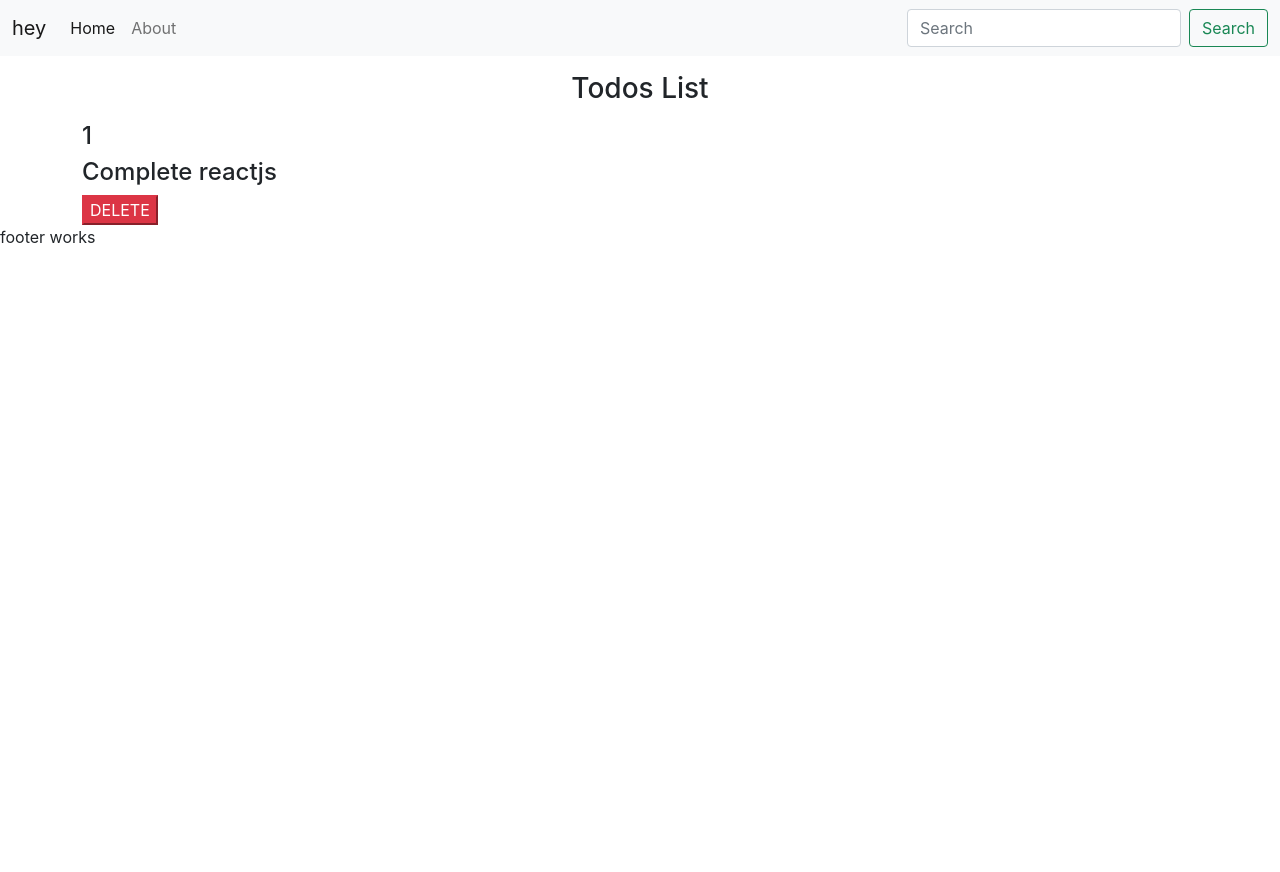
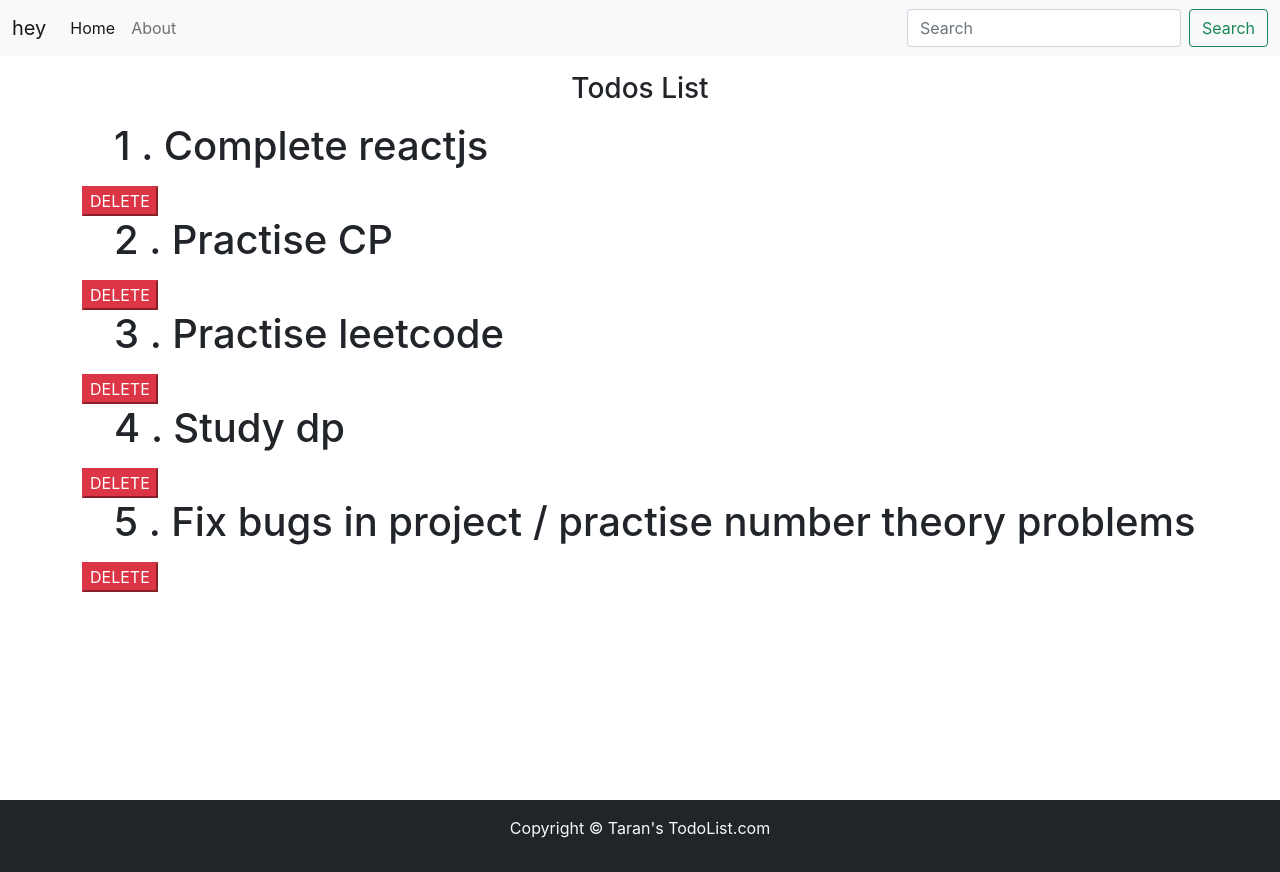
Before and after one commit to singhtaran1005/to-do-using-js-, a React (Create React App) app: page / in a window 1280 px wide. Before the commit the page ends 800 px from the top, so only its background shows below. Built offline with nearby package versions, Linux system fonts and the light colour scheme.

Commit message:
updates_todo

```diff
--- a/src/App.js
+++ b/src/App.js
@@ -1,4 +1,3 @@
-import React from 'react'
 
 import logo from './logo.svg';
 import './App.css';
@@ -6,17 +5,28 @@
 import Header from "./components/header";
 import { Todos } from "./components/todos";
 import { Footer } from "./components/footer";
+import React, { useState } from 'react';
+
 
 function App() {
+  const onDelete = (todo) => {
+    console.log("I am delete of a todo", todo);
+    // let index = todos.indexOf(todo);
+    // todos.splice(index, 1);
 
-  let todos = [
+    //deleting todos ->
+    setTodos(todos.filter((e) => {
+      return e !== todo;
+    }));
+  };
+  const [todos, setTodos] = useState([
     {
       no: 1,
       title: "Complete reactjs"
     },
     {
       no: 2,
-      title: "Practise cp"
+      title: "Practise CP"
     }, {
       no: 3,
       title: "Practise leetcode"
@@ -27,11 +37,11 @@
       no: 5,
       title: "Fix bugs in project / practise number theory problems"
     },
-  ]
+  ]);
   return (
     <>
       <Header title="hey" />
-      <Todos todos={todos} />
+      <Todos todos={todos} onDelete={onDelete} />
       <Footer></Footer>
     </>
   );
--- a/src/components/footer.js
+++ b/src/components/footer.js
@@ -1,9 +1,14 @@
 import React from 'react'
 
 export const Footer = () => {
+    let footerstyle = {
+        position: "absolute",
+        top: "100vh",
+        width: "100%"
+    }
     return (
-        <div>
-            footer works
-        </div>
+        <footer className="bg-dark text-light py-3" style={footerstyle} >
+            <p className="text-center">Copyright &copy; Taran's TodoList.com</p>
+        </footer>
     )
 }
--- a/src/components/todos.js
+++ b/src/components/todos.js
@@ -1,15 +1,23 @@
 import React from 'react'
-import {Work} from "./work";
+import { Work } from "./work";
 
 
 export const Todos = (props) => {
     return (
         <div className="container">
 
-            {/* todos works */}
             <h3 className="text-center my-3">Todos List </h3>
-            <Work todo={props.todos[0]}/>
-            {/* {props.todos} */}
+
+            {
+            //  document.write(props.todos.length),
+
+              props.todos.length === 0 ? "No todos to display" :
+                props.todos.map((todo) => {
+                    return <Work todo={todo} key={todo.no} onDelete={props.onDelete} />
+                })
+                // )
+            }
+
         </div>
     )
 }
--- a/src/components/work.js
+++ b/src/components/work.js
@@ -1,11 +1,16 @@
 import React from 'react'
 
-export const Work = ({todo}) => {
+export const Work = ({ todo, onDelete }) => {
     return (
         <div>
-                <h4>{todo.no}</h4>
-                <h4>{todo.title}</h4>
-                <button className="btn-danger">DELETE</button>
+            <ul>
+                <h1>{todo.no} . {todo.title}</h1>
+            </ul>
+            <button className="btn-danger" onClick={() => { onDelete(todo) }}>DELETE</button>
         </div>
     )
 }
+
+
+
+//ondelete function passing
```
Also changed, not shown: src/components/add_todo.js (added).
